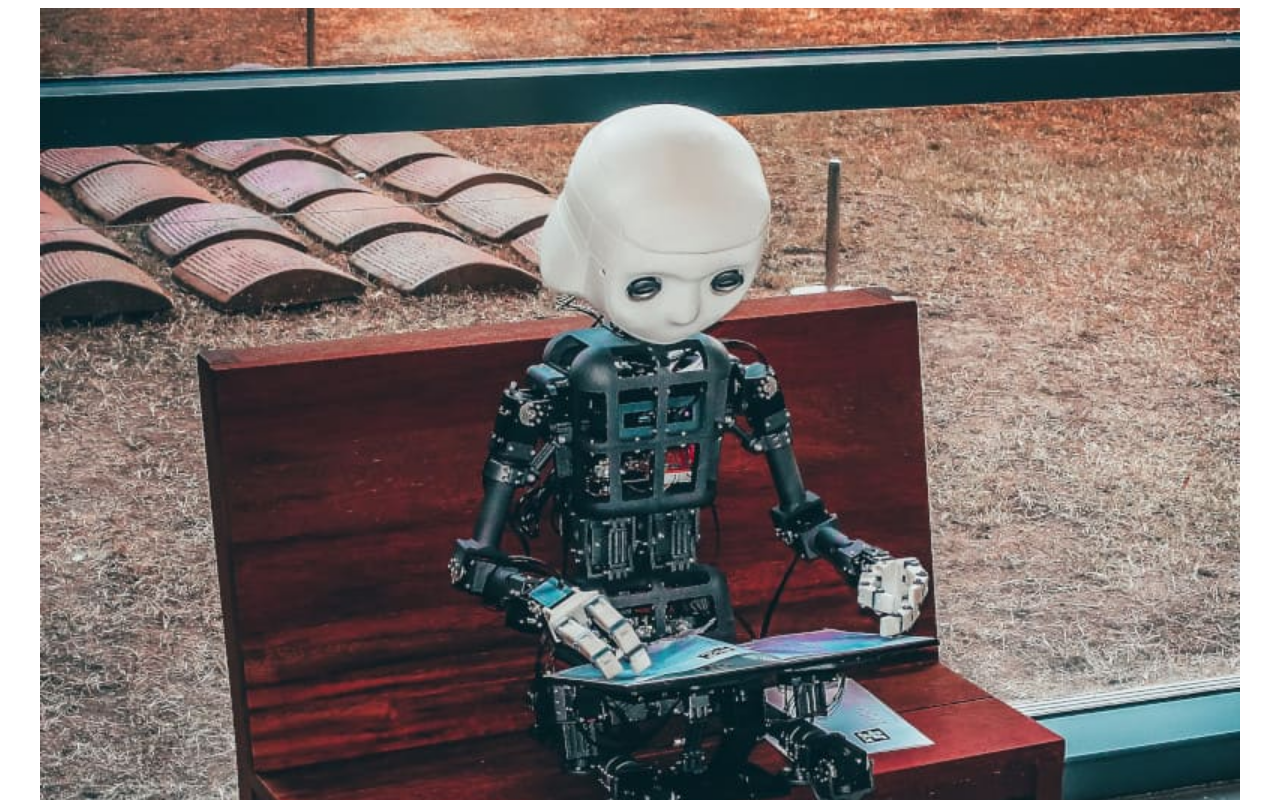
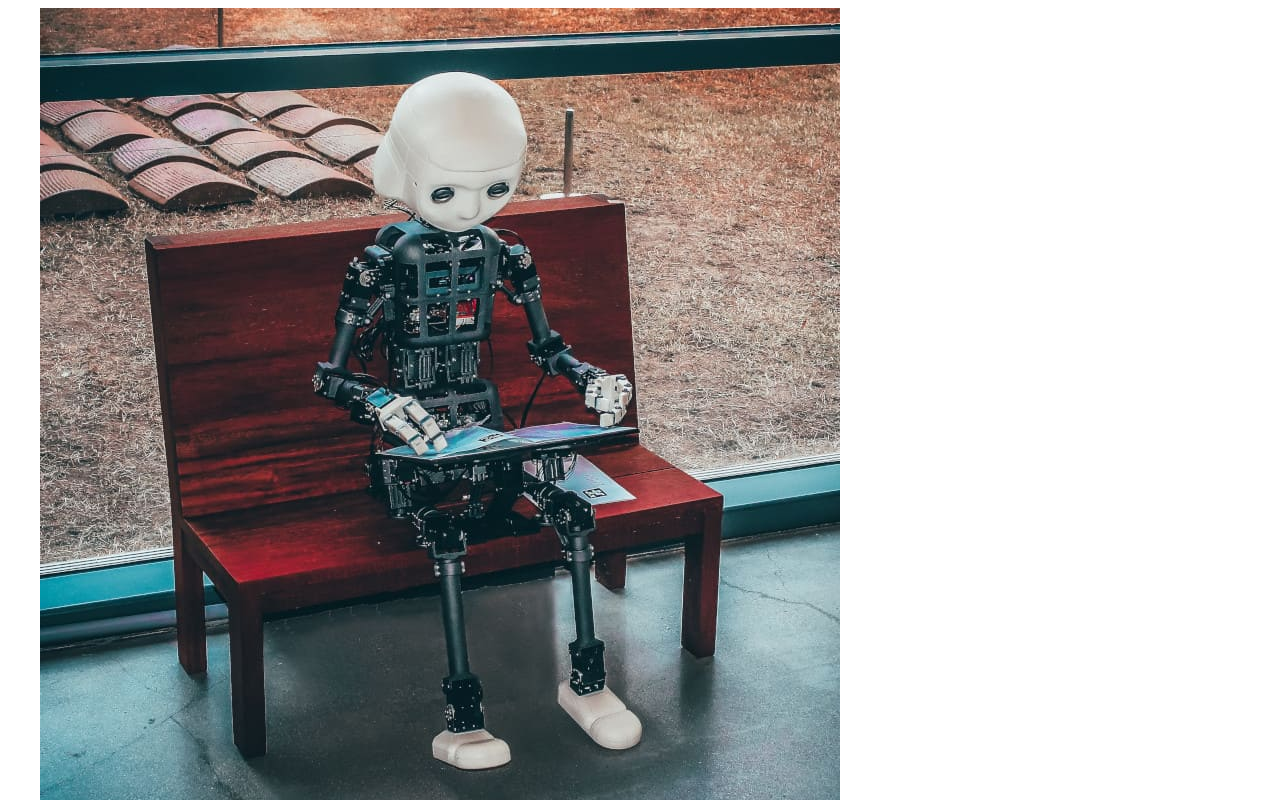
Before and after one commit to MaximoAdolfo/pruebas, a plain HTML site: page index.html in a window 1280 px wide. Shown: the top 800 px of the page. Drawn offline with Linux system fonts and the light colour scheme.

Commit message:
Update index.html

```diff
--- a/index.html
+++ b/index.html
@@ -11,7 +11,7 @@
             margin: 0 auto;
         }
         img {
-            width: 100%
+            max-width: 100%
         }
 
     </style>
```
